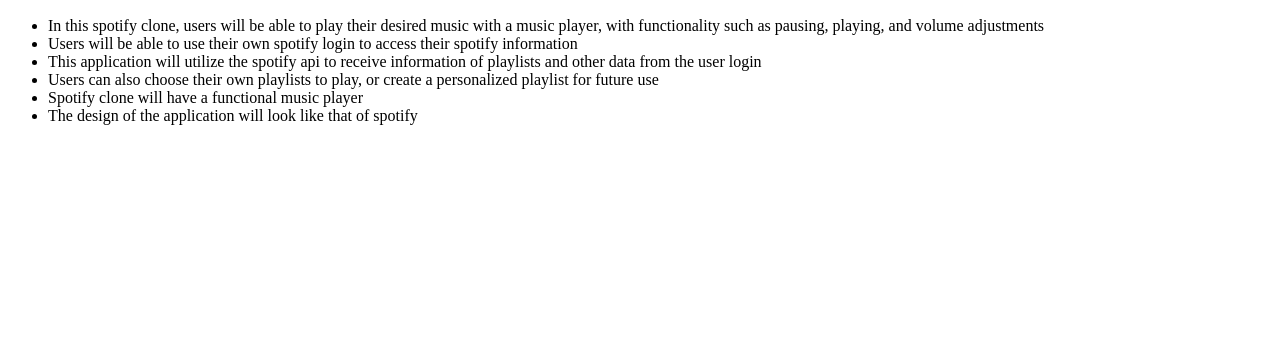
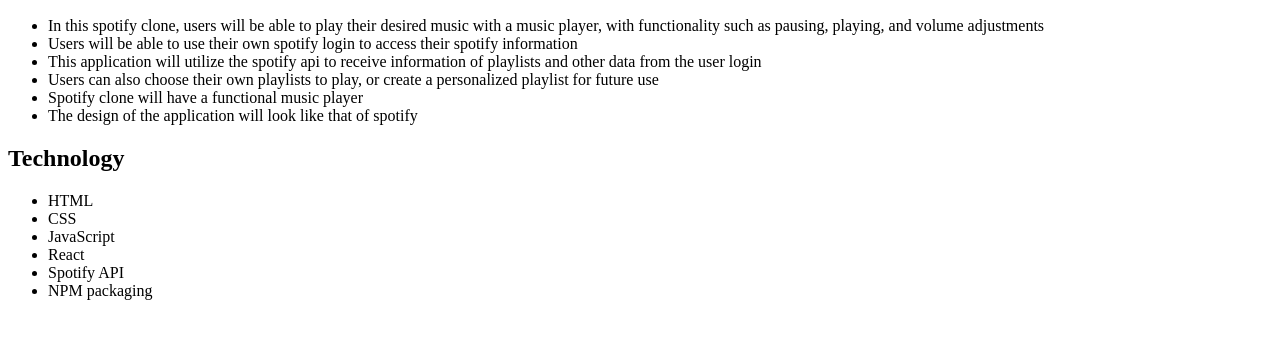
Before and after one commit to boboflofo/ideaboard, a plain HTML site: page index.html in a window 1280 px wide. Shown: the part 110-448 px from the top of the page. Drawn offline with Linux system fonts and the light colour scheme.

Commit message:
add technologies used description

```diff
--- a/index.html
+++ b/index.html
@@ -18,7 +18,15 @@
     <li>Spotify clone will have a functional music player</li>
     <li>The design of the application will look like that of spotify</li>
   </ul>
-
+  <h2>Technology</h2>
+  <ul>
+    <li>HTML</li>
+    <li>CSS</li>
+    <li>JavaScript</li>
+    <li>React</li>
+    <li>Spotify API</li>
+    <li>NPM packaging</li>
+  </ul>
 </body>
 
 </html>
```
